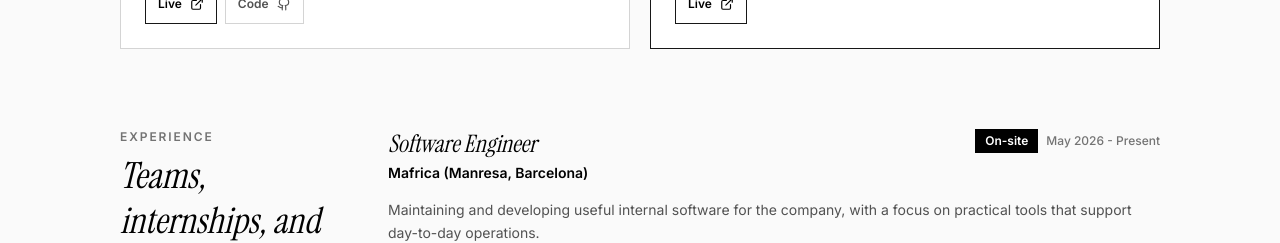
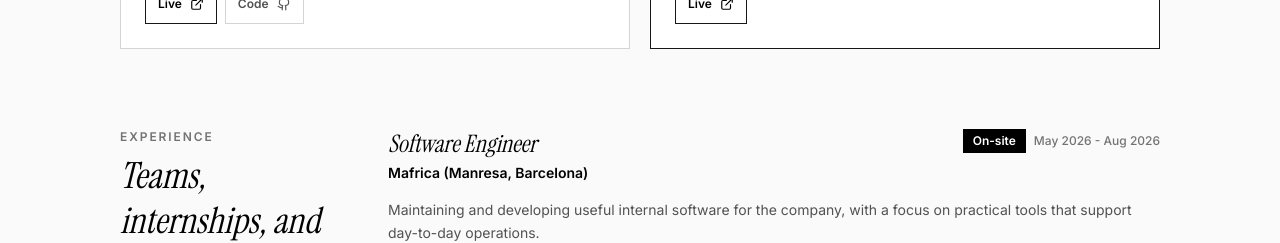
Before and after one commit to polalco13/newportfolio, a Next.js app: page / in a window 1280 px wide. Shown: the part 2480-2723 px from the top of the page. Built offline with nearby package versions, Linux system fonts and the light colour scheme.

Commit message:
Update Mafrica experience end date to Aug 2026
Co-authored-by: polalco13 <103862173+polalco13@users.noreply.github.com>

```diff
--- a/src/data/index.ts
+++ b/src/data/index.ts
@@ -89,7 +89,7 @@ export const experience: Experience[] = [
   {
     role: "Software Engineer",
     company: "Mafrica (Manresa, Barcelona)",
-    dates: "May 2026 - Present",
+    dates: "May 2026 - Aug 2026",
     type: "On-site",
     typeStyle: "filled",
     description:
```
